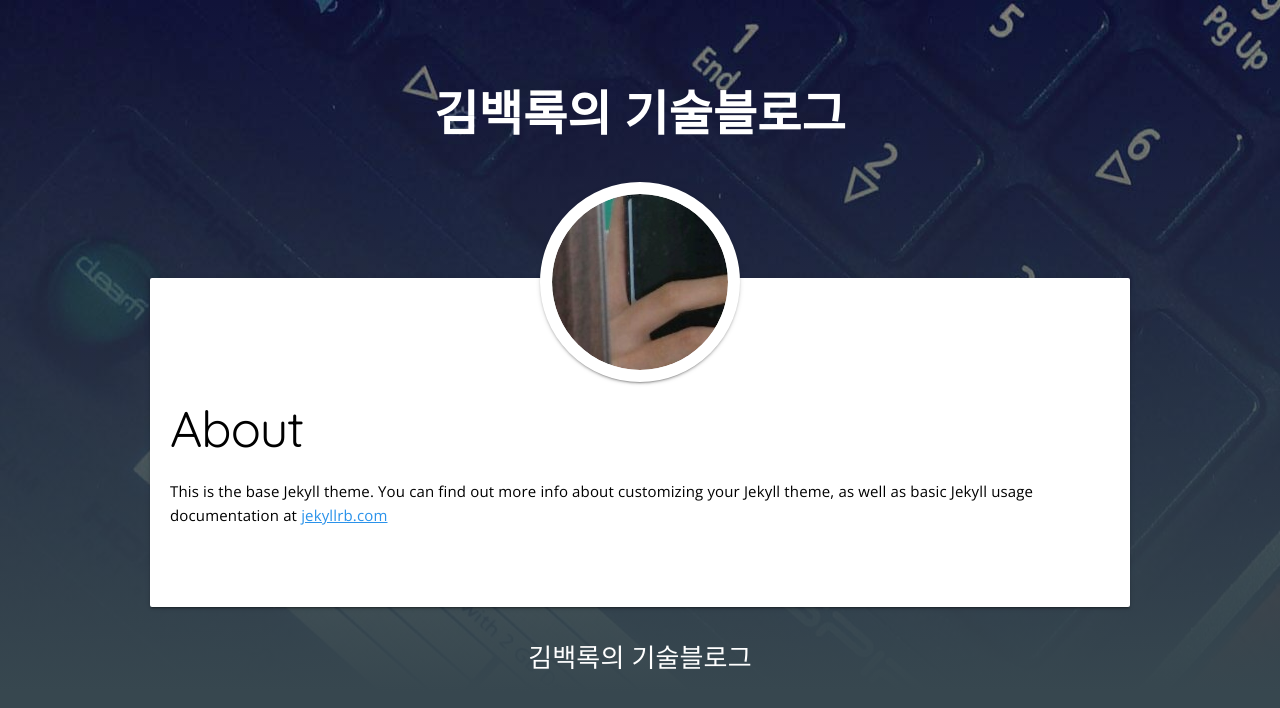
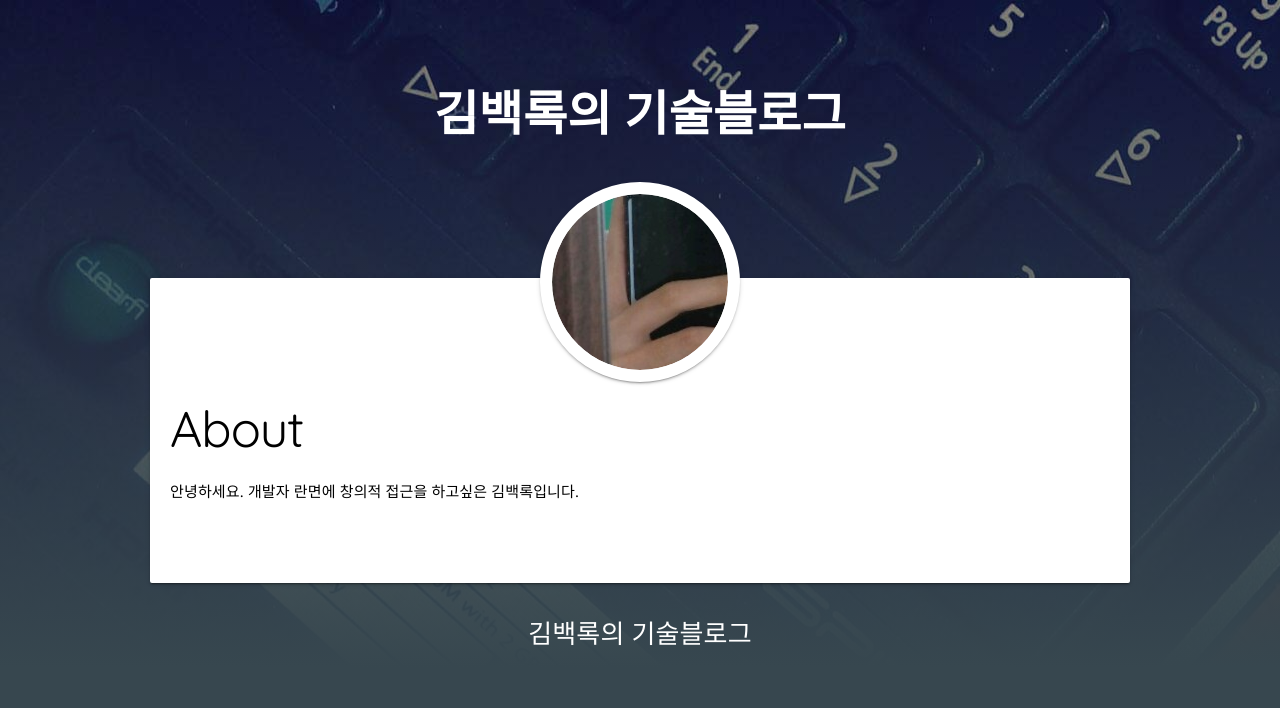
Before and after one commit to backrog/backrog.github.io, a Jekyll site: the page built from about.md, in a window 1280 px wide. Shown: the top 708 px of the page. Built offline with Jekyll 4.4.1, drawn with Linux system fonts in a browser that asks for light colours.

```diff
--- a/_config.yml
+++ b/_config.yml
@@ -8,7 +8,7 @@
 # Site settings
 title: 김백록의 기술블로그
 email: gasterblader@gmail.com
-description:  난 밥을 먹을거다.
+description:  난 밥을 먹을거다...
 baseurl: "/" # the subpath of your site, e.g. /blog
 url: "https://backrog.github.io/" # the base hostname & protocol for your site
 twitter_username: jekyllrb
--- a/about.md
+++ b/about.md
@@ -4,4 +4,4 @@ title: About
 permalink: /about/
 ---
 
-This is the base Jekyll theme. You can find out more info about customizing your Jekyll theme, as well as basic Jekyll usage documentation at [jekyllrb.com](http://jekyllrb.com/)
+안녕하세요. 개발자 란면에 창의적 접근을 하고싶은 김백록입니다.
```
Also changed, not shown: favicon.ico (added).
